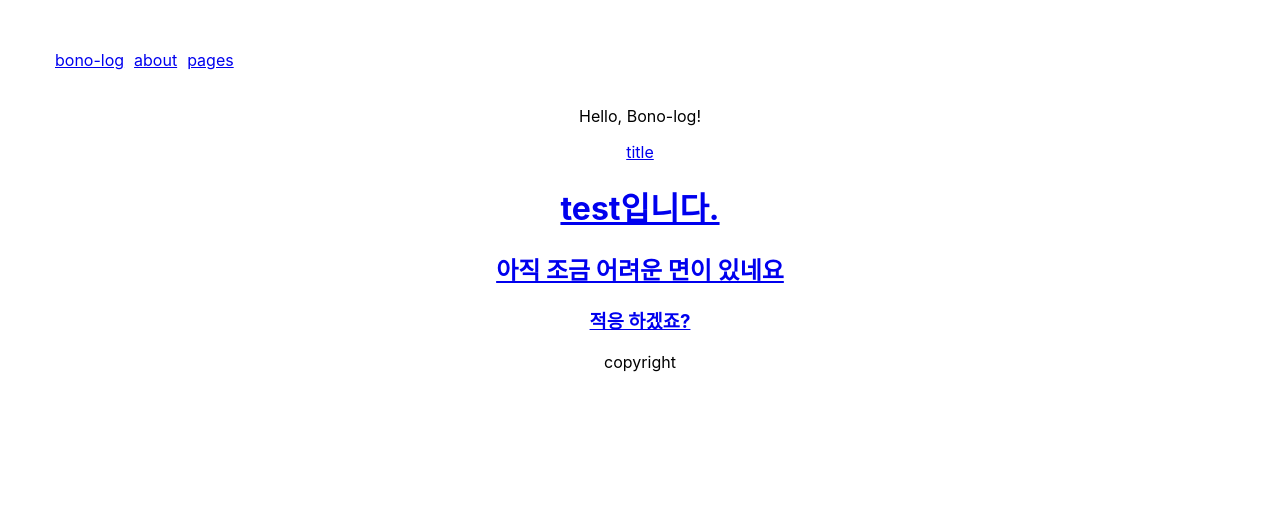
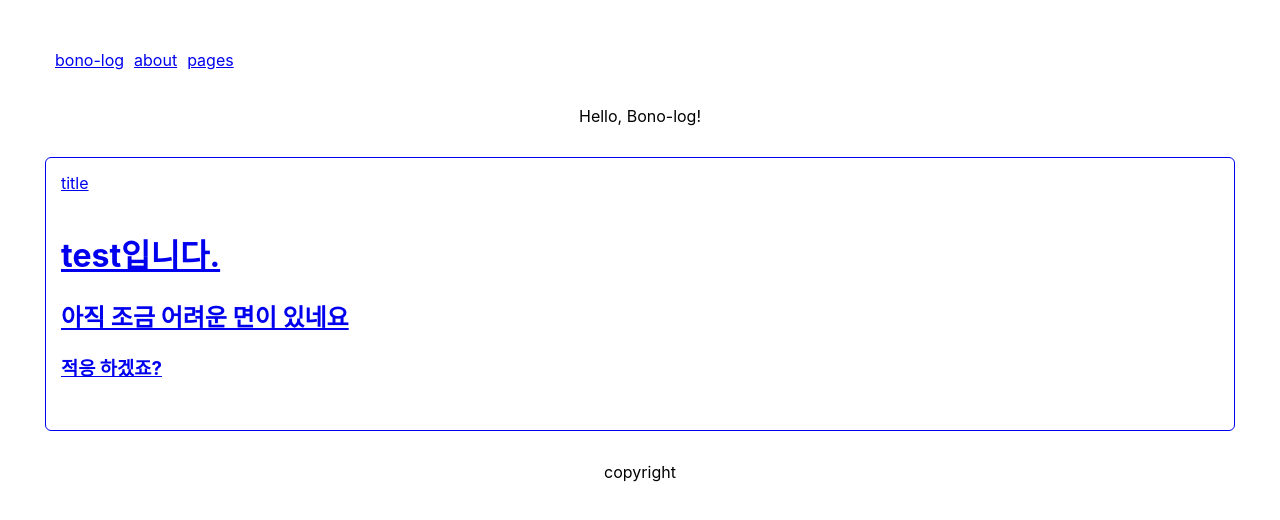
Before and after one commit to RaccoonByte-OtterBit/RaccoonByte-OtterBit.github.io, a React (Create React App) app: page / in a window 1280 px wide. Shown: the top 520 px of the page. Built offline with nearby package versions, Linux system fonts and the light colour scheme.

Commit message:
style: post card UI

```diff
--- a/src/App.css
+++ b/src/App.css
@@ -14,6 +14,33 @@
   justify-content: space-between;
 }
 
+.post-card-wrapper {
+  min-height: 150px;
+  width: 100%;
+  display: flex;
+  justify-content: center;
+
+  .post-card {
+    display: flex;
+    flex-direction: column;
+    height: 100%;
+    width: 100%;
+    border: 1px solid;
+    border-radius: 6px;
+    padding: 15px;
+    margin: 15px;
+    overflow: hidden;
+    cursor: pointer;
+
+    .post-title {
+      text-align: left;
+    }
+    .post-content {
+      text-align: left;
+    }
+  }
+}
+
 .home-section {
   float: left;
 }
```
